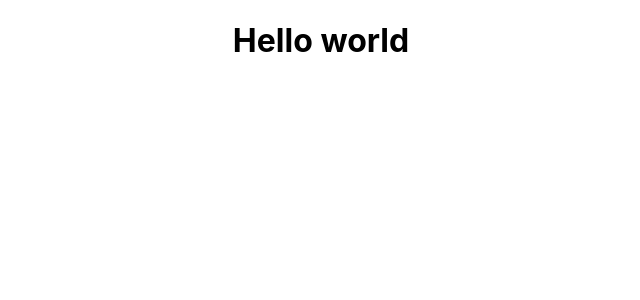
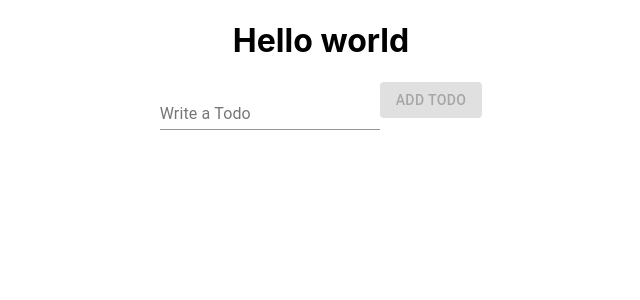
Before and after one commit to OnyemaAnthony/todo-list-react, a React (Create React App) app: page / in a window 1280 px wide. Shown: the top 300 px of the page, without its empty margins (319-959 px from the left). Built offline with nearby package versions, Linux system fonts and the light colour scheme.

Commit message:
finish todo componet

```diff
--- a/src/App.js
+++ b/src/App.js
@@ -1,10 +1,40 @@
 
 import './App.css';
+import {useState} from "react";
+import {Button, FormControl, Input, InputLabel} from "@material-ui/core";
+import Todo from "./componets/Todo";
 
 function App() {
+
+  const [todos,setTodos] = useState([]);
+  const [input,setInput] = useState('');
+
+  const addTodo =(event)=>{
+      event.preventDefault();
+      setTodos([...todos,input]);
+      setInput('');
+  }
+
   return (
     <div className="App">
      <h1>Hello world</h1>
+        <form>
+
+            <FormControl>
+                <InputLabel> Write a Todo</InputLabel>
+                <Input onChange={event => setInput(event.target.value)} value={input}/>
+            </FormControl>
+            <Button disabled={!input} variant='contained' color='primary' type='submit' onClick={addTodo} >Add Todo
+            </Button>
+
+        </form>
+        <ul>
+            {todos.map(todo=>(
+
+              <Todo todo={todo}/>
+            ))}
+
+        </ul>
     </div>
   );
 }
--- /dev/null
+++ b/src/componets/Todo.js
@@ -0,0 +1,18 @@
+import React from 'react';
+import {List, ListItem, ListItemAvatar, ListItemText} from "@material-ui/core";
+
+const Todo = ({todo}) => {
+    return (
+        <div>
+            <List>
+                <ListItem>
+                    <ListItemAvatar>
+                    </ListItemAvatar>
+                    <ListItemText primary={todo} secondary='Crazy deadline' />
+                </ListItem>
+            </List>
+        </div>
+    );
+};
+
+export default Todo;
```
Also changed, not shown: src/css/Todo.css (added).
